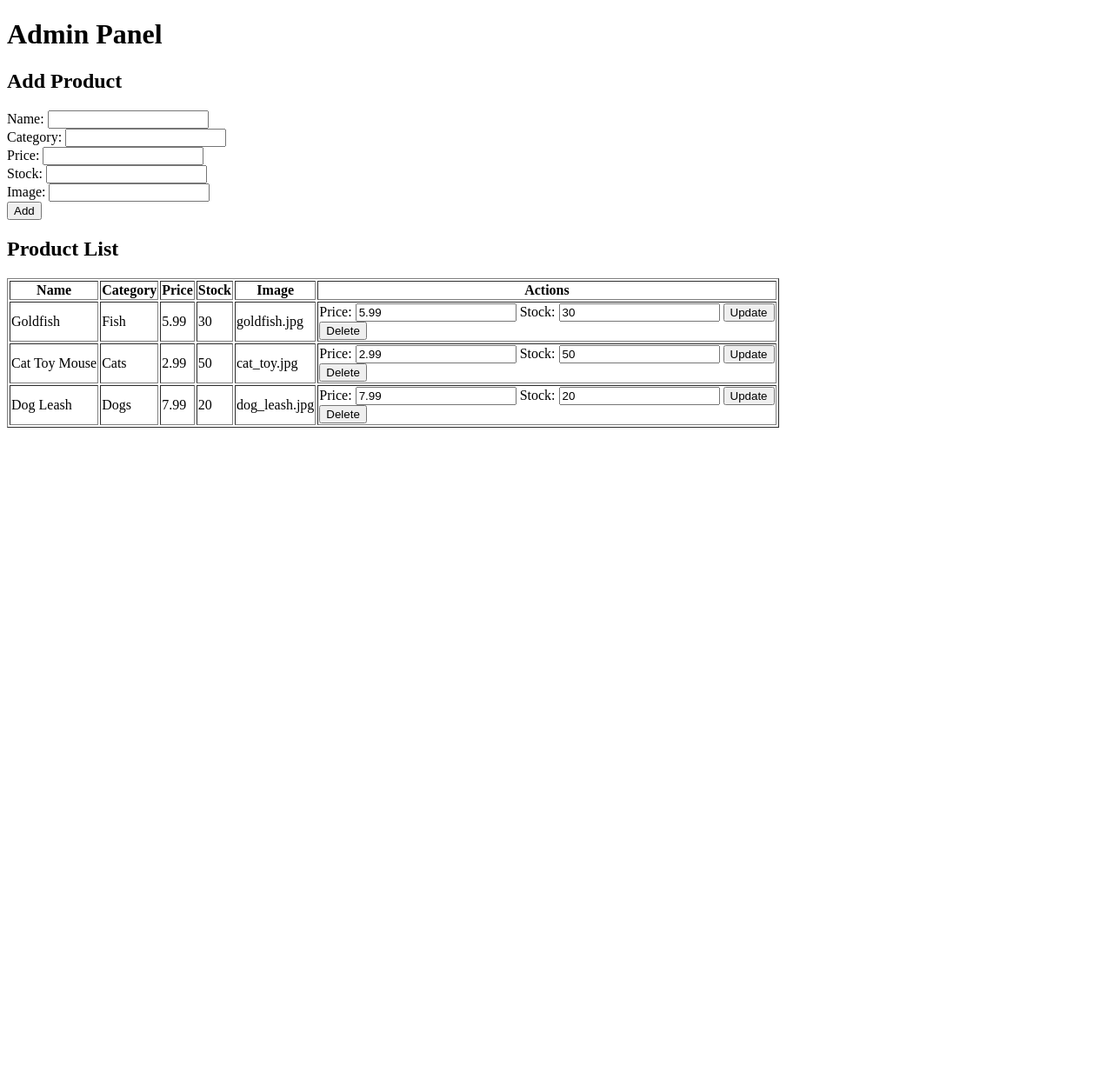
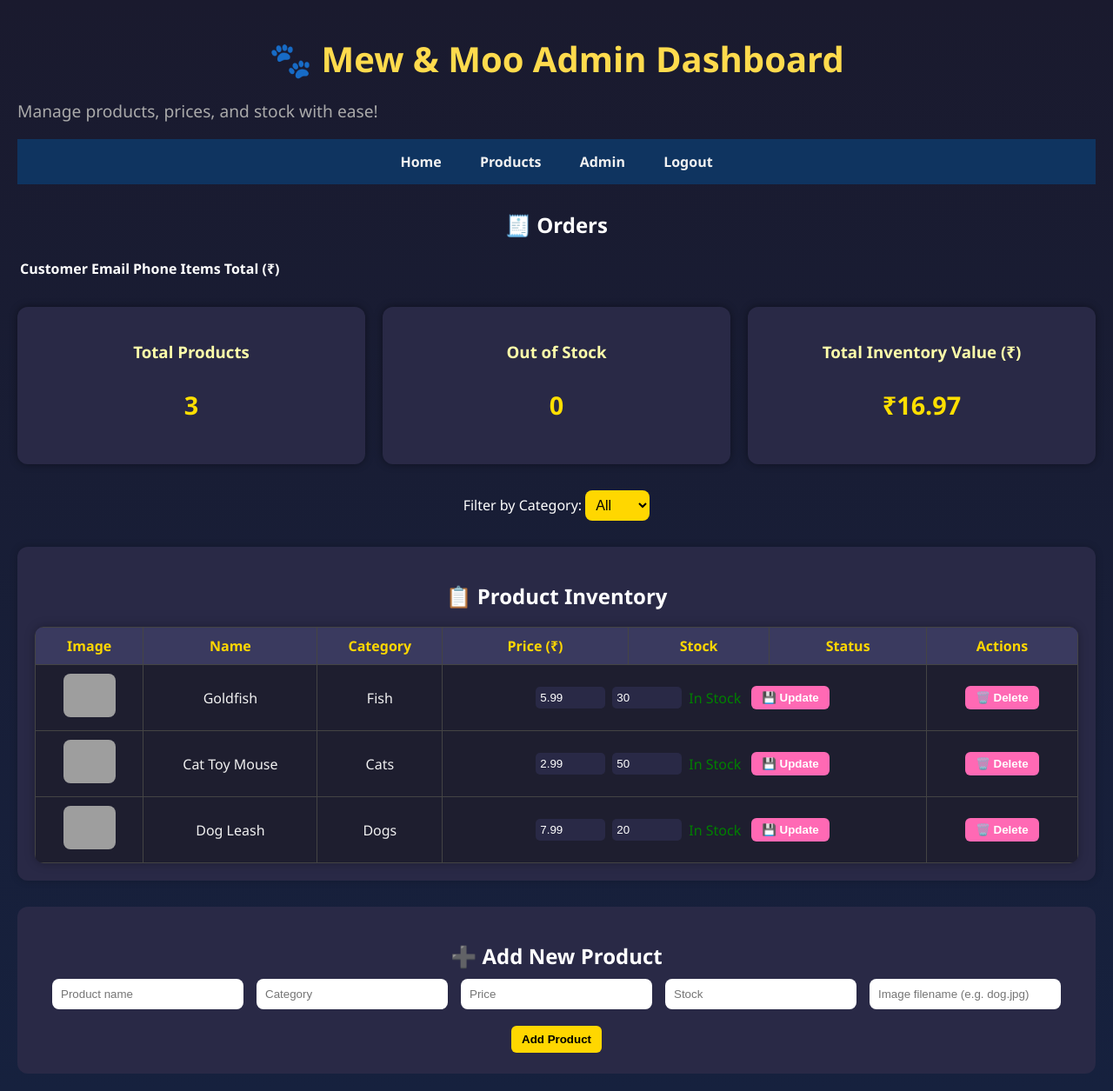
Before and after one commit to VRahul98/mew-moo, a Flask app: page /admin in a window 1280 px wide. Shown: the whole page at 87% size. Before the commit the page ends 492 px from the top, so only its background shows below. Run offline with Flask 3, Linux system fonts and the light colour scheme; the visitor is signed in with stand-in values (Sample User, id 1); data comes from the database, SQL or seed files in the repository; data that the repository does not hold is empty; grey boxes are pictures that could not be loaded.

Commit message:
Fix: restored CSS for admin

```diff
--- a/templates/admin.html
+++ b/templates/admin.html
@@ -1,41 +1,154 @@
+{% with messages = get_flashed_messages() %}
+  {% if messages %}
+    <ul class="flashes">
+      {% for message in messages %}
+        <li>{{ message }}</li>
+      {% endfor %}
+    </ul>
+  {% endif %}
+{% endwith %}
+
 <!DOCTYPE html>
-<html>
-<head><title>Admin</title></head>
+<html lang="en">
+<head>
+  <meta charset="UTF-8" />
+  <title>Admin - Mew & Moo</title>
+  <link rel="stylesheet" href="{{ url_for('static', filename='css/style.css') }}">
+  <meta name="viewport" content="width=device-width, initial-scale=1.0">
+</head>
 <body>
-<h1>Admin Panel</h1>
-<h2>Add Product</h2>
-<form action="/add" method="post">
-    Name: <input name="name"><br>
-    Category: <input name="category"><br>
-    Price: <input name="price"><br>
-    Stock: <input name="stock"><br>
-    Image: <input name="image"><br>
-    <button type="submit">Add</button>
+
+  <h1 class="admin-title">🐾 Mew & Moo Admin Dashboard</h1>
+  <p class="admin-tagline">Manage products, prices, and stock with ease!</p>
+
+  <nav class="main-nav">
+    <a href="/">Home</a>
+    <a href="/products">Products</a>
+    <a href="/admin">Admin</a>
+    <a href="/logout">Logout</a>
+  </nav>
+
+  <h2>🧾 Orders</h2>
+<table>
+  <tr><th>Customer</th><th>Email</th><th>Phone</th><th>Items</th><th>Total (₹)</th></tr>
+  {% for o in orders %}
+  <td>
+  <form action="/delete_order" method="POST" style="display:inline;">
+    <input type="hidden" name="order_index" value="{{ loop.index0 }}">
+    <button type="submit" onclick="return confirm('Are you sure you want to delete this order?')">🗑️ Delete</button>
   </form>
-<h2>Product List</h2>
-<table border="1">
-<tr><th>Name</th><th>Category</th><th>Price</th><th>Stock</th><th>Image</th><th>Actions</th></tr>
+</td>
+  <tr>
+    <td>{{ o["customer_name"] }}</td>
+    <td>{{ o["email"] }}</td>
+    <td>{{ o["phone"] }}</td>
+    <td>
+      <ul>
+      {% for i in o["items"] %}
+        <li>{{ i["name"] }} × {{ i["quantity"] }} = ₹{{ i["quantity"] * i["price"] }}</li>
+      {% endfor %}
+      </ul>
+    </td>
+    <td>₹{{ o["total"] }}</td>
+  </tr>
+  {% endfor %}
+</table>
+
+  <section class="dashboard-cards">
+    <div class="card-summary">
+      <h3>Total Products</h3>
+      <p>{{ products|length }}</p>
+    </div>
+    <div class="card-summary">
+      <h3>Out of Stock</h3>
+      <p>{{ products | selectattr("stock", "equalto", 0) | list | length }}</p>
+    </div>
+    <div class="card-summary">
+      <h3>Total Inventory Value (₹)</h3>
+      <p>₹{{ products | sum(attribute='price') }}</p>
+    </div>
+  </section>
+
+  <section class="filter-section">
+    <label for="categoryFilter">Filter by Category:</label>
+    <select id="categoryFilter">
+      <option value="All">All</option>
+      <option value="Dogs">Dogs</option>
+      <option value="Fish">Fish</option>
+      <option value="Birds">Birds</option>
+    </select>
+  </section>
+
+  <section class="admin-section">
+    <h2>📋 Product Inventory</h2>
+    <table class="admin-table">
+      <thead>
+        <tr>
+          <th>Image</th>
+          <th>Name</th>
+          <th class="category-cell">Category</th>
+          <th>Price (₹)</th>
+          <th>Stock</th>
+          <th>Status</th>
+          <th>Actions</th>
+        </tr>
+      </thead>
+      <tbody>
         {% for p in products %}
-<tr>
+        <tr class="product-row" data-category="{{ p.category }}">
+          <td><img src="/static/images/{{ p.image }}" alt="{{ p.name }}" width="60"></td>
           <td>{{ p.name }}</td>
-    <td>{{ p.category }}</td>
-    <td>{{ p.price }}</td>
-    <td>{{ p.stock }}</td>
-    <td>{{ p.image }}</td>
+          <td class="category-cell">{{ p.category }}</td>
+
+          <!-- Update form -->
+          <td colspan="3">
+            <form action="/update" method="POST" style="display: inline-flex; gap: 8px; align-items: center;">
+              <input type="hidden" name="id" value="{{ p.id }}">
+              <input type="number" name="price" value="{{ p.price }}" step="0.01" required>
+              <input type="number" name="stock" value="{{ p.stock }}" required>
+              {% if p.stock == 0 %}
+                <span style="color: red;">Out of Stock</span>
+              {% else %}
+                <span style="color: green;">In Stock</span>
+              {% endif %}
+              <button type="submit">💾 Update</button>
+            </form>
+          </td>
+
+          <!-- Delete form -->
           <td>
-        <form action="/update" method="post">
+            <form action="/delete" method="POST" style="display:inline;">
               <input type="hidden" name="id" value="{{ p.id }}">
-            Price: <input name="price" value="{{ p.price }}">
-            Stock: <input name="stock" value="{{ p.stock }}">
-            <button type="submit">Update</button>
-        </form>
-        <form action="/delete" method="post">
-            <input type="hidden" name="id" value="{{ p.id }}">
-            <button type="submit">Delete</button>
+              <button type="submit" onclick="return confirm('Are you sure?')">🗑️ Delete</button>
             </form>
           </td>
         </tr>
         {% endfor %}
+      </tbody>
     </table>
+  </section>
+
+  <section class="add-product">
+    <h2>➕ Add New Product</h2>
+    <form action="/add" method="POST" class="add-form">
+      <input type="text" name="name" placeholder="Product name" required>
+      <input type="text" name="category" placeholder="Category" required>
+      <input type="number" name="price" placeholder="Price" step="0.01" required>
+      <input type="number" name="stock" placeholder="Stock" required>
+      <input type="text" name="image" placeholder="Image filename (e.g. dog.jpg)" required>
+      <button type="submit">Add Product</button>
+    </form>
+  </section>
+
+  <script>
+    document.getElementById('categoryFilter').addEventListener('change', function () {
+      const selected = this.value.toLowerCase();
+      document.querySelectorAll('.product-row').forEach(row => {
+        const category = row.getAttribute('data-category').toLowerCase();
+        row.style.display = selected === 'all' || category === selected ? '' : 'none';
+      });
+    });
+  </script>
+
 </body>
 </html>
```
Lines whose indentation alone changed are shown as unchanged.
